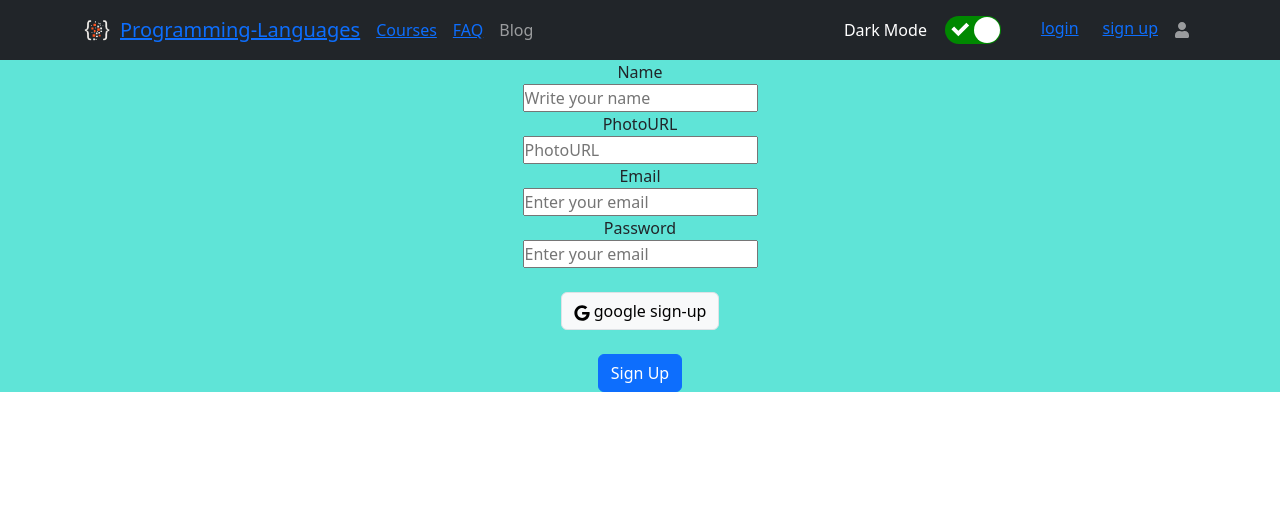
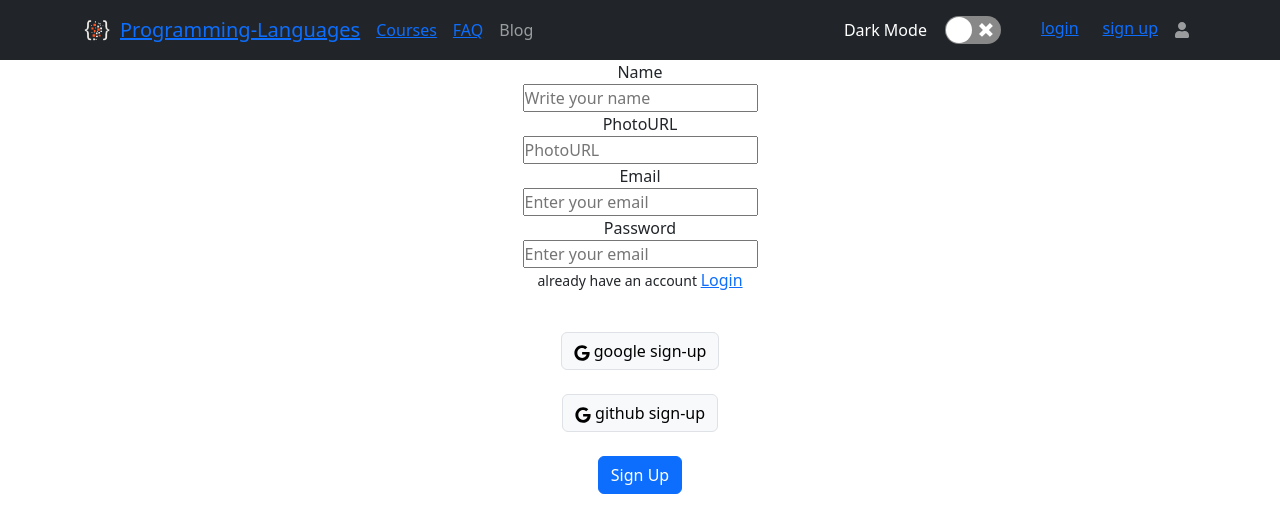
Before and after one commit to PulakBala/Programming-Languages, a React (Create React App) app: page /signup in a window 1280 px wide. Shown: the top 532 px of the page. Built offline with nearby package versions, Linux system fonts and the light colour scheme; no server answers.

Commit message:
added github auth

```diff
--- a/src/App.js
+++ b/src/App.js
@@ -6,7 +6,7 @@ import { route } from './Routes/Route/Route';
 export const ThemeContext = createContext(null);
 
 function App() {
-  const [theme, setTheme] = useState("dark");
+  const [theme, setTheme] = useState(false);
 
   const toggleTheme =()=>{
     return setTheme((curr) => (curr === "light"? "dark": "light"));
--- a/src/Components/LoginOrSignUp/Login/Login.js
+++ b/src/Components/LoginOrSignUp/Login/Login.js
@@ -1,7 +1,7 @@
 import React, { useContext, useState } from "react";
 import Button from "react-bootstrap/Button";
 import Form from "react-bootstrap/Form";
-import { useNavigate } from "react-router-dom";
+import { Link, useNavigate } from "react-router-dom";
 import { AuthContext } from "../../../UserContext/UserContext";
 const Login = () => {
   const [error, setError] = useState("");
@@ -50,12 +50,14 @@ const Login = () => {
         />
       </div>
 
+      <div>
+        <p>create a account<Link to="/signup"> Sign-Up</Link></p>
+      </div>
+
       <Button className="btn btn-primary mt-4" type="submit">
         Login
       </Button>
       <p className="text-danger">{error}</p>
-
-
     </Form>
   );
 };
--- a/src/Components/LoginOrSignUp/SignUp/SignUp.js
+++ b/src/Components/LoginOrSignUp/SignUp/SignUp.js
@@ -1,7 +1,7 @@
-import { GoogleAuthProvider } from 'firebase/auth';
+import { GithubAuthProvider, GoogleAuthProvider } from 'firebase/auth';
 import React, { useContext, useState } from 'react';
 import { FaGoogle } from 'react-icons/fa';
-import { useNavigate } from 'react-router-dom';
+import { Link, useNavigate } from 'react-router-dom';
 import { AuthContext } from '../../../UserContext/UserContext';
 
 const SignUp = () => {
@@ -10,6 +10,7 @@ const SignUp = () => {
     const nevigate = useNavigate();
 
     const googleProviderLogin = new GoogleAuthProvider();
+    const githubProviderLogin = new GithubAuthProvider();
 
     const handleGoogleLogin = ()=>{
         providerLogin(googleProviderLogin)
@@ -20,6 +21,15 @@ const SignUp = () => {
         .catch(error=>{
             console.log(error);
         })
+    }
+
+    const handleGithubLogin= () =>{
+        providerLogin(githubProviderLogin)
+        .then(result =>{
+            const user = result.user;
+            console.log(user)
+        })
+        .catch(error => console.error(error));
     }
 
     const handleSubmit = event => {
@@ -77,7 +87,13 @@ const SignUp = () => {
                         <input name='password' type="password" placeholder='Enter your email' required />
                     </div>
 
+                    <div>
+                        <p><small>already have an account </small><Link to='/login'>Login</Link></p>
+                    </div>
+
                     <button onClick={handleGoogleLogin} className='btn btn-light border mt-4'> <FaGoogle /> google sign-up</button> <br />
+
+                    <button onClick={handleGithubLogin} className='btn btn-light border mt-4'> <FaGoogle /> github sign-up</button> <br />
 
                     <button className='btn btn-primary mt-4'>
 
```
